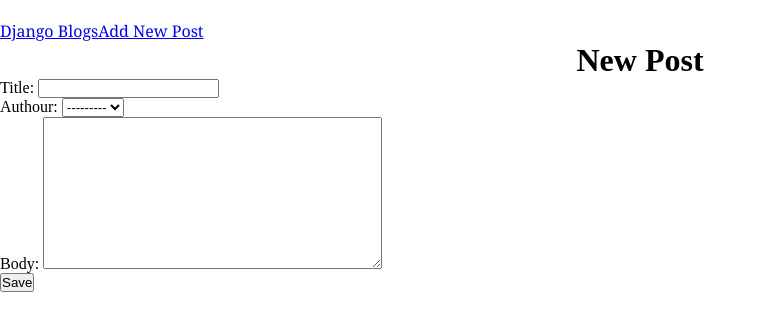
After one commit to Abdelbar-Terbachi/Blog-Django, a Django app: page /post/new/ in a window 1280 px wide. The commit adds this page. Shown: the top 331 px of the page, without its empty margins (0-767 px from the left). Run offline with Django 3.2, Linux system fonts and the light colour scheme; data comes from the database, SQL or seed files in the repository; both versions use the stored data as it was after the commit.

Commit message:
second commit

```diff
--- a/blog/models.py
+++ b/blog/models.py
@@ -1,5 +1,6 @@
 from django.db import models
 from django.db.models.deletion import CASCADE
+from django.urls import reverse
 
 # Create your models here.
 class Blog(models.Model):
@@ -8,3 +9,5 @@ class Blog(models.Model):
     body = models.TextField()
     def __str__(self):
         return self.title
+    def get_absolute_url(self):
+        return reverse('post_detail',args=[str(self.id)])
--- a/blog/urls.py
+++ b/blog/urls.py
@@ -1,7 +1,10 @@
 from django.urls import path
-from .views import BlogListView,BlogDetailView
+from .views import BlogListView,BlogDetailView,BlogCreateView,BlogUpdateView,BlogDeleteView
 
 urlpatterns=[
+    path('post/<int:pk>/delete/',BlogDeleteView.as_view(),name='post_delete'),
+    path('post/<int:pk>/edit/',BlogUpdateView.as_view(),name='post_edit'),
+    path('post/new/',BlogCreateView.as_view(),name='new_post'),
     path('post/<int:pk>',BlogDetailView.as_view(),name='post_detail'),
     path('',BlogListView.as_view(),name='home')
 ]
--- a/blog/views.py
+++ b/blog/views.py
@@ -1,6 +1,8 @@
 from django.shortcuts import render
 from django.views.generic import ListView,DetailView
+from django.views.generic.edit import CreateView, DeleteView,UpdateView
 from .models import Blog
+from django.urls import reverse_lazy
 
 # Create your views here.
 
@@ -13,3 +15,19 @@ class BlogDetailView(DetailView):
     model = Blog
     template_name = 'post_detail.html'
     context_object_name = 'blog'
+
+class BlogCreateView(CreateView):
+    model = Blog
+    template_name='new_post.html'
+    fields = '__all__'
+
+class BlogUpdateView(UpdateView):
+    model=Blog
+    template_name='post_edit.html'
+    fields=['title','body']
+
+
+class BlogDeleteView(DeleteView):
+    model=Blog
+    template_name='post_delete.html'
+    success_url= reverse_lazy('home')
--- a/templates/base.html
+++ b/templates/base.html
@@ -11,6 +11,8 @@
 <body>
     <header>
         <a href="{% url 'home'%}">Django Blogs</a>
+        <a href="{%url 'new_post'%}">Add New Post</a>
+        {%block option %} {%endblock option %}
     </header>
     {%block body %}
 
--- /dev/null
+++ b/templates/new_post.html
@@ -0,0 +1,13 @@
+{%extends 'base.html'%}
+{%block title%}
+New Post
+{%endblock title%}
+
+{%block body%}
+<h1>New Post</h1>
+<form action="" method="POST">{%csrf_token%}
+    {{ form.as_p }}
+    <input type="submit" value="Save">
+
+</form>
+{%endblock body%}
--- a/templates/post_detail.html
+++ b/templates/post_detail.html
@@ -1,6 +1,10 @@
 {% extends 'base.html'%}
 {% block title %} details{%endblock title%}
 {%block body %}
+{%block option%}
+<a href="{% url 'post_edit' blog.pk %}">Edit</a>
+{%endblock option%}
+
 <h2>{{blog.title}}</h2>
 <p>{{blog.body}}</p>
 {%endblock body%}
```
Also changed, not shown: templates/post_delete.html (added, +9 -0 lines), templates/post_edit.html (added, +12 -0 lines), db.sqlite3.
